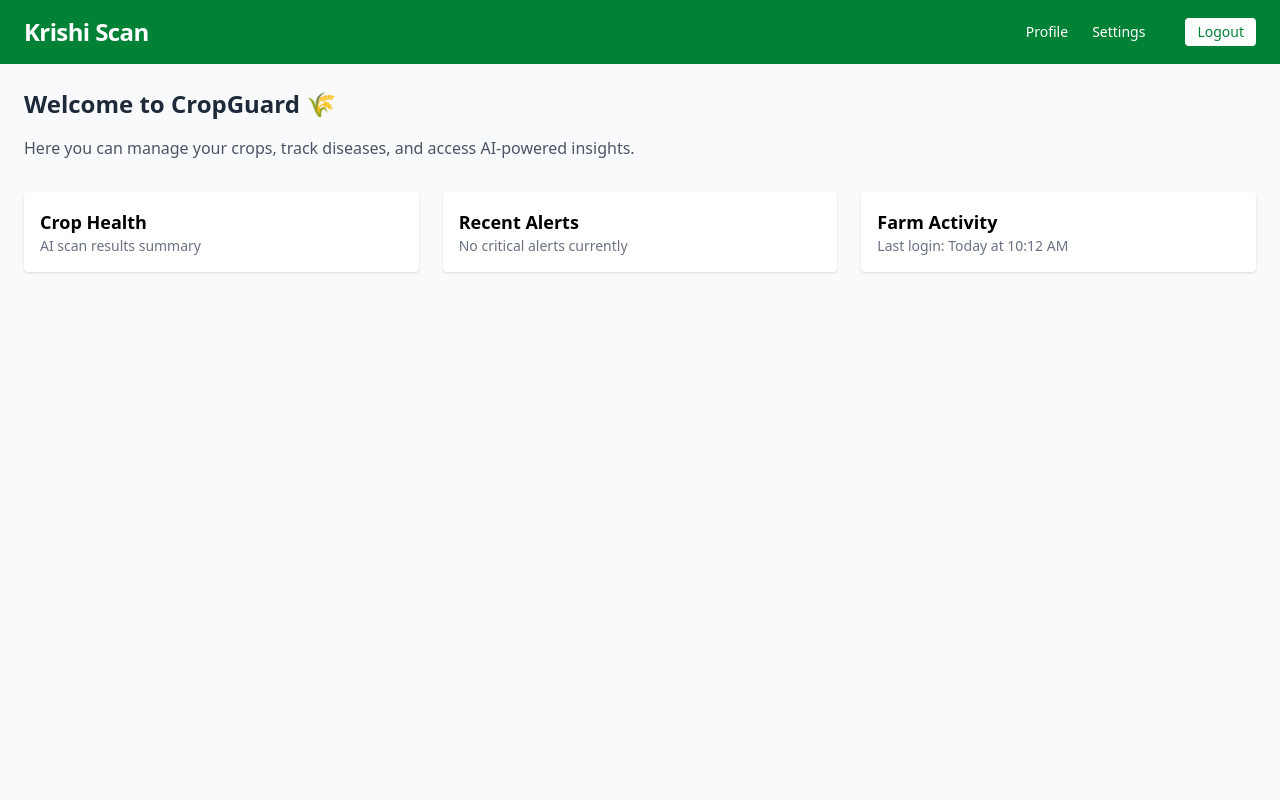
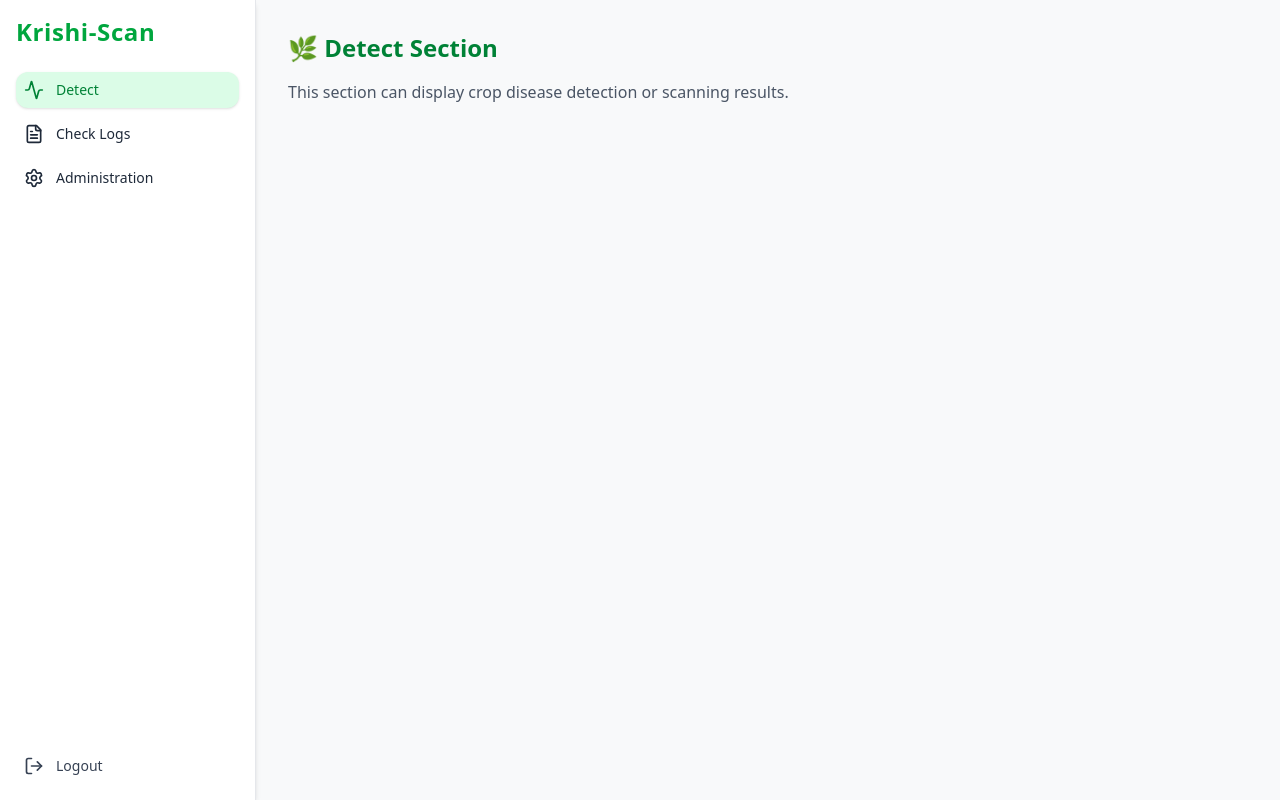
Before and after one commit to 1Swaraj1/Krishi-Scan-FYP-, a React (Vite) app in the folder Frontend/vite-project/: page /dashboard in a window 1280 px wide. Built offline with nearby package versions, Linux system fonts and the light colour scheme.

Commit message:
dashboard fix

```diff
--- a/Frontend/vite-project/package.json
+++ b/Frontend/vite-project/package.json
@@ -12,6 +12,7 @@
   "dependencies": {
     "@tailwindcss/vite": "^4.1.12",
     "axios": "^1.12.2",
+    "framer-motion": "^12.23.24",
     "lucide-react": "^0.544.0",
     "react": "^19.1.1",
     "react-dom": "^19.1.1",
--- a/Frontend/vite-project/src/components/Login.jsx
+++ b/Frontend/vite-project/src/components/Login.jsx
@@ -22,8 +22,15 @@ function Login() {
       localStorage.setItem("token", access_token);
       localStorage.setItem("userType", userType);
 
-      // Redirect to dashboard or home
-      navigate("/detect"); // make sure this route exists
+      // Conditional redirection based on user type
+    if (userType === "admin") {
+      navigate("/dashboard");
+    } else if (userType === "farmer") {
+      navigate("/detect");
+    } else {
+      navigate("/"); // fallback route
+    }
+
     } catch (err) {
       const msg = err.response?.data?.detail || "Login failed";
       setError(msg);
@@ -39,7 +46,7 @@ function Login() {
       >
         <div className="bg-black/50 backdrop-blur-md p-6 rounded-lg max-w-md">
           <h1 className="text-4xl font-bold mb-2 tracking-tight text-green-300">
-            🌱 Krishi Scan
+            Krishi Scan
           </h1>
           <p className="text-lg font-semibold text-white mb-2">Join the Future of Farming</p>
           <p className="text-sm leading-relaxed text-gray-200">
@@ -54,7 +61,7 @@ function Login() {
       <div className="w-1/2 flex items-center justify-center bg-white px-8">
         <div className="max-w-md w-full space-y-6">
           <div>
-            <h2 className="text-3xl font-bold text-gray-800 mb-2">Welcome back 👋</h2>
+            <h2 className="text-3xl font-bold text-gray-800 mb-2">Welcome back</h2>
             <p className="text-sm text-gray-500">
               Sign in to your account and continue protecting your crops
             </p>
--- a/Frontend/vite-project/src/components/Navbar.jsx
+++ b/Frontend/vite-project/src/components/Navbar.jsx
@@ -7,16 +7,6 @@ function Navbar() {
       <h1 className="text-2xl font-bold tracking-tight"> Krishi Scan</h1>
 
       <ul className="flex space-x-6 items-center text-sm font-medium">
-        <li>
-          <Link to="/profile" className="hover:text-green-200 transition">
-            Profile
-          </Link>
-        </li>
-        <li>
-          <Link to="/settings" className="hover:text-green-200 transition">
-            Settings
-          </Link>
-        </li>
         <li>
           <button
             className="ml-4 bg-white text-green-700 px-3 py-1 rounded hover:bg-green-100 transition"
--- /dev/null
+++ b/Frontend/vite-project/src/components/Sidebar.jsx
@@ -0,0 +1,57 @@
+import { useState } from "react";
+import { Activity, FileText, Settings, LogOut } from "lucide-react";
+import { motion } from "framer-motion";
+
+const Sidebar = ({ onSelect, onLogout }) => {
+  const [active, setActive] = useState("Detect");
+
+  const menuItems = [
+    { name: "Detect", icon: <Activity size={20} /> },
+    { name: "Check Logs", icon: <FileText size={20} /> },
+    { name: "Administration", icon: <Settings size={20} /> },
+  ];
+
+  return (
+    <motion.div
+      initial={{ x: -80, opacity: 0 }}
+      animate={{ x: 0, opacity: 1 }}
+      transition={{ duration: 0.3 }}
+      className="h-screen w-64 bg-white text-gray-800 flex flex-col p-4 shadow-md border-r border-gray-200"
+    >
+      <h1 className="text-2xl font-bold mb-6 text-green-600 tracking-wide">
+        Krishi-Scan
+      </h1>
+
+      <ul className="space-y-2 flex-1">
+        {menuItems.map((item) => (
+          <li
+            key={item.name}
+            onClick={() => {
+              setActive(item.name);
+              onSelect(item.name);
+            }}
+            className={`flex items-center gap-3 p-2 rounded-xl cursor-pointer transition-all duration-200
+            ${
+              active === item.name
+                ? "bg-green-100 text-green-700 shadow-sm"
+                : "hover:bg-gray-100"
+            }`}
+          >
+            {item.icon}
+            <span className="text-sm font-medium">{item.name}</span>
+          </li>
+        ))}
+      </ul>
+
+      <div
+        onClick={onLogout}
+        className="flex items-center gap-3 p-2 rounded-xl cursor-pointer text-gray-700 hover:bg-red-100 hover:text-red-600 transition-all"
+      >
+        <LogOut size={20} />
+        <span className="text-sm font-medium">Logout</span>
+      </div>
+    </motion.div>
+  );
+};
+
+export default Sidebar;
--- a/Frontend/vite-project/src/components/ToggleUserType.jsx
+++ b/Frontend/vite-project/src/components/ToggleUserType.jsx
@@ -13,7 +13,7 @@ function ToggleUserType({ userType, setUserType }) {
       </button>
       <button
         className={`flex-1 py-2 rounded ${
-          userType === "user" ? "bg-green-700 text-white" : "bg-white border"
+          userType === "admin" ? "bg-green-700 text-white" : "bg-white border"
         }`}
         onClick={() => setUserType("admin")}
       >
--- a/Frontend/vite-project/src/pages/Dashboard.jsx
+++ b/Frontend/vite-project/src/pages/Dashboard.jsx
@@ -1,34 +1,55 @@
-import React from "react";
-import Navbar from "../components/Navbar";
+import { useState } from "react";
+import Sidebar from "../components/Sidebar";
 
-function Dashboard() {
+const Dashboard = () => {
+  const [selected, setSelected] = useState("Detect");
+
+  const handleLogout = () => {
+    // Example: clear storage and redirect
+    localStorage.clear();
+    window.location.href = "/login";
+  };
+
   return (
-    <div className="h-screen flex flex-col">
-      <Navbar />
-      <main className="flex-1 bg-gray-50 p-6">
-        <h2 className="text-2xl font-bold text-gray-800 mb-4">Welcome to CropGuard 🌾</h2>
-        <p className="text-gray-600">
-          Here you can manage your crops, track diseases, and access AI-powered insights.
-        </p>
+    <div className="flex bg-[#f8f9fa] min-h-screen text-gray-800">
+      <Sidebar onSelect={setSelected} onLogout={handleLogout} />
 
-        {/* Placeholder for cards, data, charts etc. */}
-        <div className="mt-8 grid grid-cols-1 md:grid-cols-2 lg:grid-cols-3 gap-6">
-          <div className="bg-white p-4 rounded shadow">
-            <h3 className="text-lg font-semibold">Crop Health</h3>
-            <p className="text-sm text-gray-500">AI scan results summary</p>
+      <div className="flex-1 p-8">
+        {selected === "Detect" && (
+          <div>
+            <h2 className="text-2xl font-semibold text-green-700 mb-4">
+              🌿 Detect Section
+            </h2>
+            <p className="text-gray-600">
+              This section can display crop disease detection or scanning results.
+            </p>
           </div>
-          <div className="bg-white p-4 rounded shadow">
-            <h3 className="text-lg font-semibold">Recent Alerts</h3>
-            <p className="text-sm text-gray-500">No critical alerts currently</p>
+        )}
+
+        {selected === "Check Logs" && (
+          <div>
+            <h2 className="text-2xl font-semibold text-green-700 mb-4">
+              🧾 Check Logs
+            </h2>
+            <p className="text-gray-600">
+              Here you can review all detection logs and system activities.
+            </p>
           </div>
-          <div className="bg-white p-4 rounded shadow">
-            <h3 className="text-lg font-semibold">Farm Activity</h3>
-            <p className="text-sm text-gray-500">Last login: Today at 10:12 AM</p>
+        )}
+
+        {selected === "Administration" && (
+          <div>
+            <h2 className="text-2xl font-semibold text-green-700 mb-4">
+              ⚙️ Administration
+            </h2>
+            <p className="text-gray-600">
+              Manage system settings, users, and access control here.
+            </p>
           </div>
-        </div>
-      </main>
+        )}
+      </div>
     </div>
   );
-}
+};
 
 export default Dashboard;
```
Also changed, not shown: 1 other file (tests, documents, lock files or other folders).
